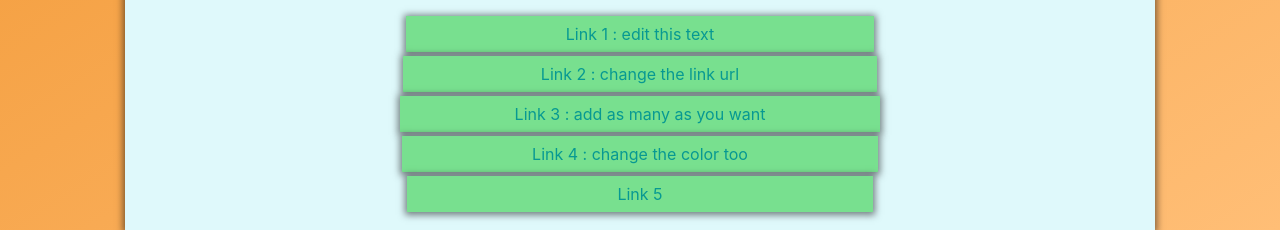
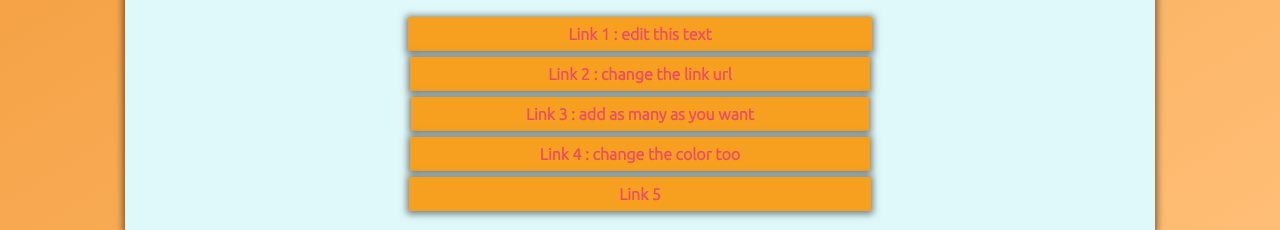
Before and after one commit to mammadlinurlan/CSS-PAGE-TASK, a plain HTML site: page index.html in a window 1280 px wide. Shown: the part 570-800 px from the top of the page. Drawn offline with Linux system fonts and the light colour scheme.

Commit message:
some colors changed

```diff
--- a/assets/style.css
+++ b/assets/style.css
@@ -105,39 +105,43 @@ i{
 
 .first{
 
-    background-color: #78e08f;
+    background-color: #F79F1F;
     box-shadow: 0px 1px 7px 2px rgba(0,0,0,0.5);
     padding: 8px 160px;
+
 }
 
 .second{
 
-    background-color: #78e08f;
+    background-color: #F79F1F;
     box-shadow: 0px 1px 7px 2px rgba(0,0,0,0.5);
     padding: 8px 138px;
 }
 
 .third{
 
-    background-color: #78e08f;
+    background-color:#F79F1F ;
     box-shadow: 0px 1px 7px 2px rgba(0,0,0,0.5);
     padding: 8px 114.5px;
 }
 
 .fourth{
 
-    background-color: #78e08f;
+    background-color: #F79F1F;
     box-shadow: 0px 1px 7px 2px rgba(0,0,0,0.5);
     padding: 8px 130px;
 }
 
 .fifth{
 
-    background-color: #78e08f;
+    background-color: #F79F1F;
     box-shadow: 0px 1px 7px 2px rgba(0,0,0,0.5);
     padding: 8px 210px;
 }
 
 a{
-    color: #079992;
+    color: #ED4C67;
+
+    font-family: 'Ubuntu', sans-serif;
+    font-weight: bolder;
 }
--- a/index.html
+++ b/index.html
@@ -8,7 +8,7 @@
     <title>Document</title>
     <link rel="stylesheet" href="assets/style.css">
     <link rel="stylesheet" href="https://use.fontawesome.com/releases/v5.15.4/css/all.css" integrity="sha384-DyZ88mC6Up2uqS4h/KRgHuoeGwBcD4Ng9SiP4dIRy0EXTlnuz47vAwmeGwVChigm" crossorigin="anonymous">
-
+    <link href="https://fonts.googleapis.com/css2?family=Ubuntu:wght@300&display=swap" rel="stylesheet">
 
 </head>
 
@@ -26,7 +26,7 @@
                 <h3>Lil Uzi Vert</h3>
                 <p><b>This where your description goes. Available for work and partnerships. </b> You can also add links</p>
                 <div class="icons">
-                    <a href="https://instagram.com"><i class="fab fa-instagram"></i></a>
+                    <a target="_blank" href="https://instagram.com"><i class="fab fa-instagram"></i></a>
                     <a href="https://fb.com"><i class="fab fa-facebook"></i></a>
                     <a href="https://youtube.com"><i class="fab fa-youtube"></i></a>
                 </div>
@@ -39,6 +39,7 @@
                 <a class="fourth" href="https://google.com">Link 4 : change the color too</a><br><br>
                 <a class="fifth" href="https://google.com">Link 5</a><br><br>
 
+
             </div>
         </div>
 
```
